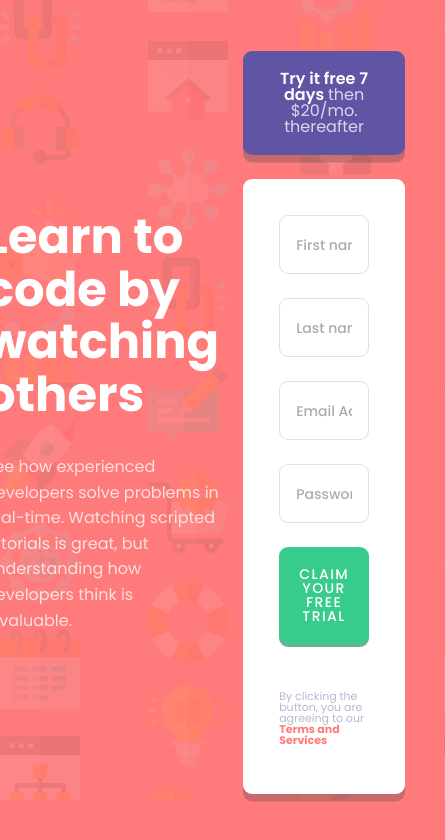
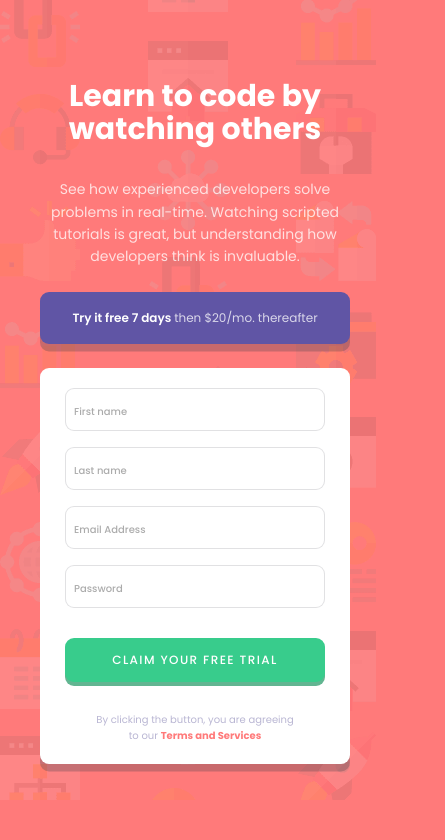
Before and after one commit to huynam95/Intro-component-with-sign-up-form, a plain HTML site: page index.html in a window 390 px wide. Shown: the whole page, 445 px wide, since content can reach past the window. Drawn offline with Linux system fonts and the light colour scheme.

Commit message:
Update responsive

```diff
--- a/style.css
+++ b/style.css
@@ -201,6 +201,9 @@ select {
   margin-bottom: calc(12rem / 16);
 
   font-size: calc(11rem / 16);
+  text-align: center;
+  line-height: 1.6;
+
   color: hsl(246, 25%, 77%);
 }
 
@@ -312,6 +315,97 @@ select {
 .hidden {
   display: none;
 }
+
+/* MEDIA QUERIES */
+
+@media (max-width: 62em) {
+  .input input {
+    padding: calc(12rem / 16);
+  }
+
+  .input {
+    gap: calc(16rem / 16);
+  }
+
+  .btn {
+    margin-top: calc(14rem / 16);
+    margin-bottom: calc(14rem / 16);
+  }
+
+  .warning-text {
+    margin-bottom: calc(0rem / 16);
+
+    padding-right: calc(30rem / 16);
+    padding-left: calc(30rem / 16);
+  }
+
+  ::placeholder {
+    font-size: calc(12rem / 16);
+  }
+
+  .try-free {
+    padding: calc(20rem / 16) calc(20rem / 16);
+  }
+}
+
+@media (max-width: 53em) {
+  .container {
+    grid-template-columns: 1fr;
+  }
+
+  .left {
+    text-align: center;
+  }
+
+  .right {
+    max-width: calc(800rem / 16);
+
+    justify-self: center;
+  }
+
+  .heading {
+    font-size: calc(40rem / 16);
+  }
+}
+
+@media (max-width: 48em) {
+  .heading {
+    font-size: calc(30rem / 16);
+  }
+
+  .text {
+    font-size: calc(14rem / 16);
+  }
+}
+
+@media (max-width: 29em) {
+  .try-free-text {
+    font-size: calc(12rem / 16);
+  }
+
+  .input-box {
+    padding: calc(20rem / 16) calc(25rem / 16);
+  }
+
+  .input input {
+    padding: calc(8rem / 16);
+  }
+
+  .btn {
+    padding: calc(16rem / 16);
+
+    font-size: calc(12rem / 16);
+  }
+
+  ::placeholder {
+    font-size: calc(10rem / 16);
+  }
+
+  .warning-text {
+    font-size: calc(10rem / 16);
+  }
+}
+
 /*
 - Font sizes (px)
 10 / 12 / 14 / 16 / 18 / 20 / 24 / 30 / 36 / 44 / 52 / 62 / 74 / 86 / 98
```
